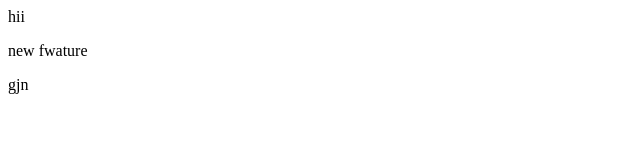
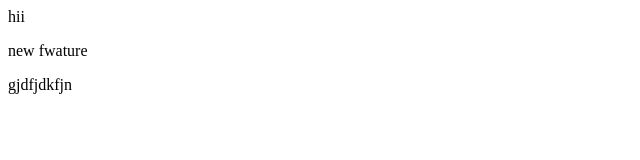
Before and after one commit to nikhilnoolvi/localfold, a plain HTML site: page index.html in a window 1280 px wide. Shown: the full height of the page, 0-640 px from the left. Drawn offline with Linux system fonts and the light colour scheme.

Commit message:
some line

```diff
--- a/index.html
+++ b/index.html
@@ -1,3 +1,3 @@
 <p>hii</p>
 <p>new fwature</p>
-<p>gjn</p>
+<p>gjdfjdkfjn</p>
```
